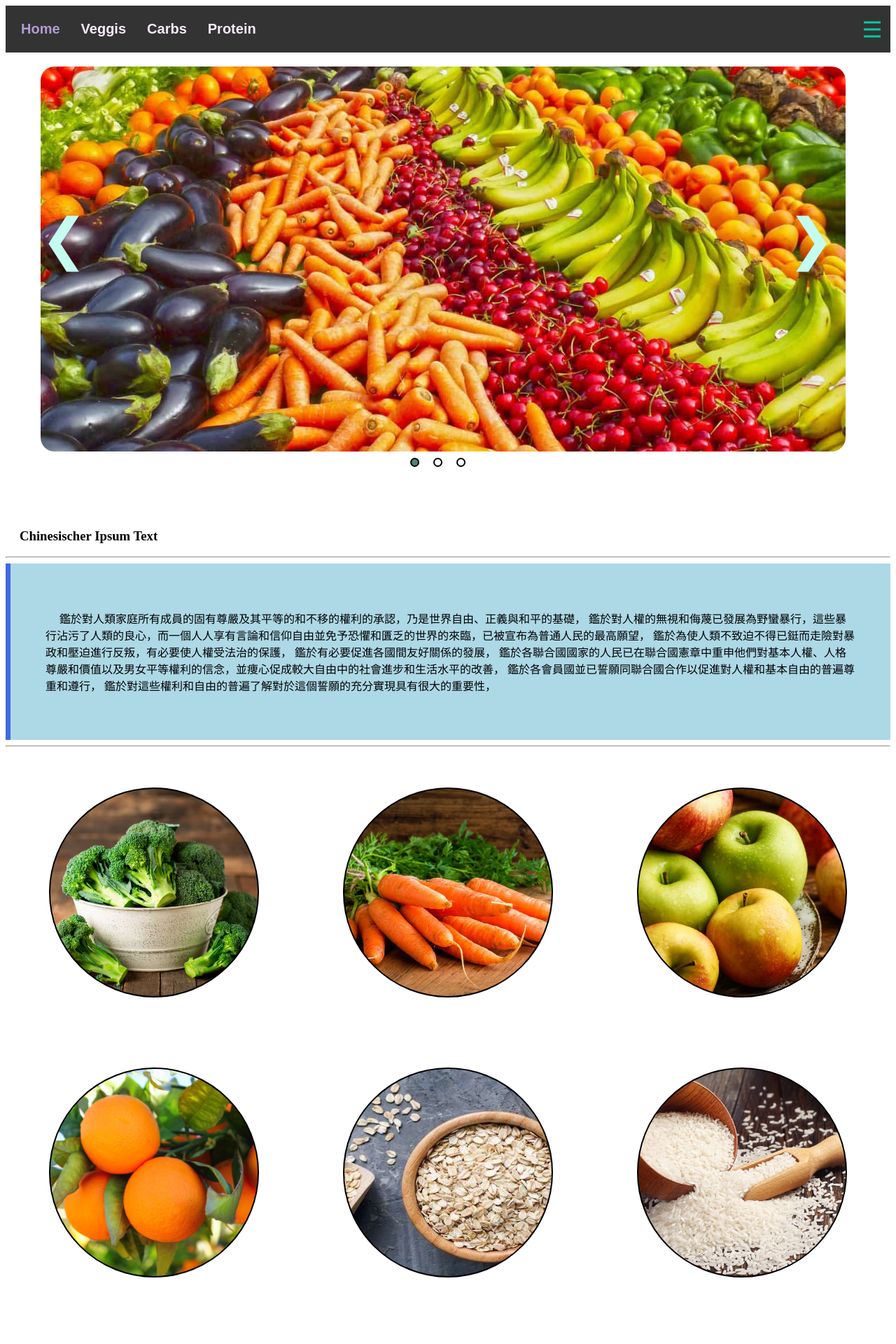
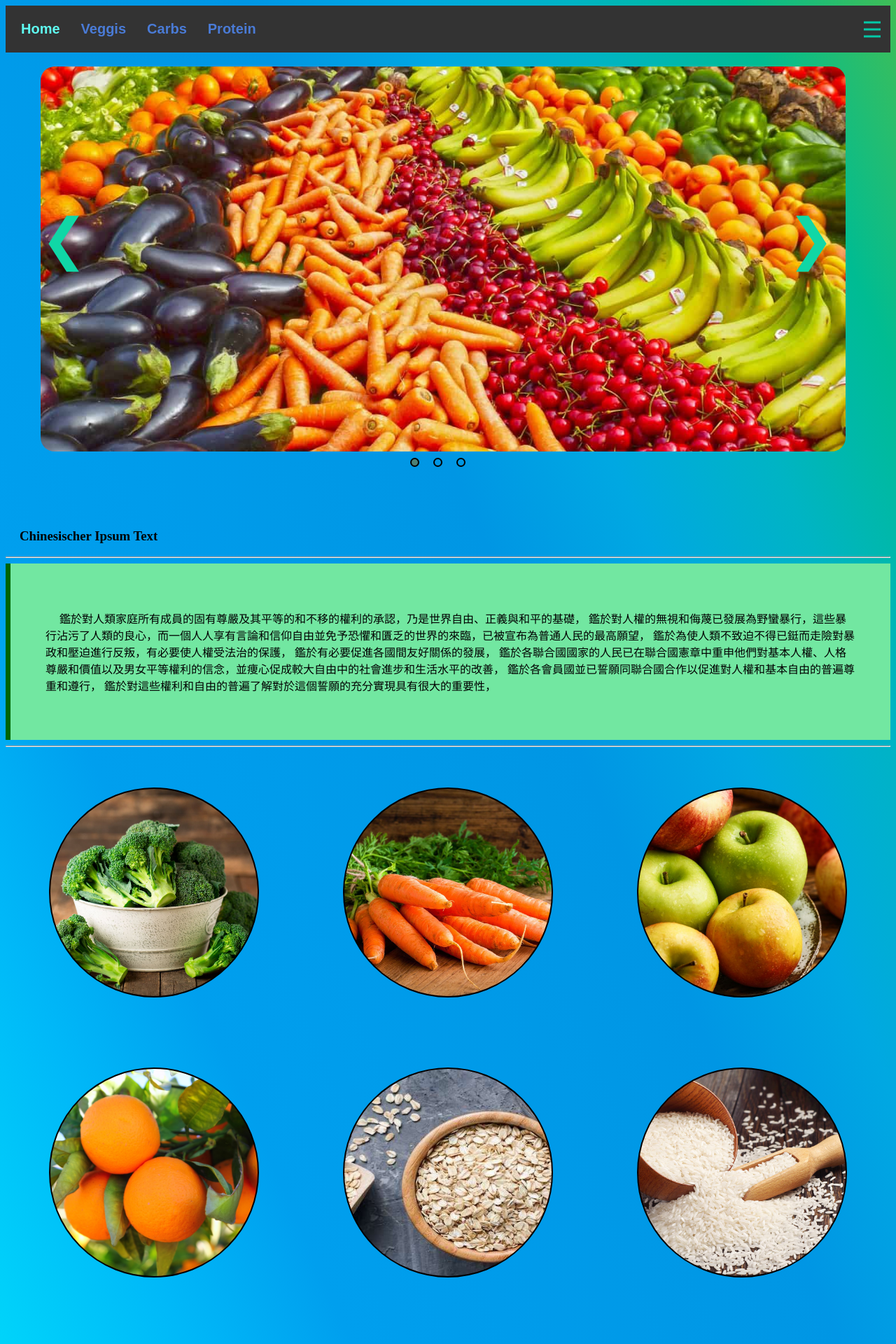
Before and after one commit to Sven1up/StarterProjekt, a PHP site: page / in a window 1280 px wide. Shown: the top 1920 px of the page at 70% size. Run offline with PHP 8.4, Linux system fonts and the light colour scheme.

Commit message:
Gradient

```diff
--- a/public/styles.css
+++ b/public/styles.css
@@ -1,5 +1,9 @@
 * {
     box-sizing: border-box;
+}
+
+body{
+    background-image: linear-gradient(to left bottom, #40be56, #00bc92, #00b4c4, #00a8e2, #0096e4, #0099e7, #009ceb, #009fee, #00b8f8, #00d0fa, #00e6f7, #5ffbf1);
 }
 
 
@@ -148,14 +152,14 @@ a {
 
 /* --- Nav Punkte --- */
 .Galeries{
-    color: #fbeaff;
+    color: #4A7BD6;
     text-decoration: none;
     font-family: arial;
     font-size: 20px;
 }
 
 .home{
-    color: #b39cd0;
+    color: #5FFBF1;
     text-decoration: none;
     font-family: arial;
     font-size: 20px;
@@ -213,7 +217,7 @@ a {
     display: flex;
     position: relative;
     top: -350px;
-    color: #c4fcef;
+    color: #10d7a6;
     font-size: 80px;
     justify-content: space-between;
 }
@@ -222,14 +226,15 @@ a {
 
 .h3-title{
     text-indent: 20px;
+    color: black;
 }
 
 .impsum{
     text-indent: 20px;
     padding: 50px;
     text-align: left;
-    background-color: lightblue;
-    border-left: 7px solid royalblue;
+    background-color: #72e7a1;
+    border-left: 7px solid darkgreen;
 }
 
 
```
